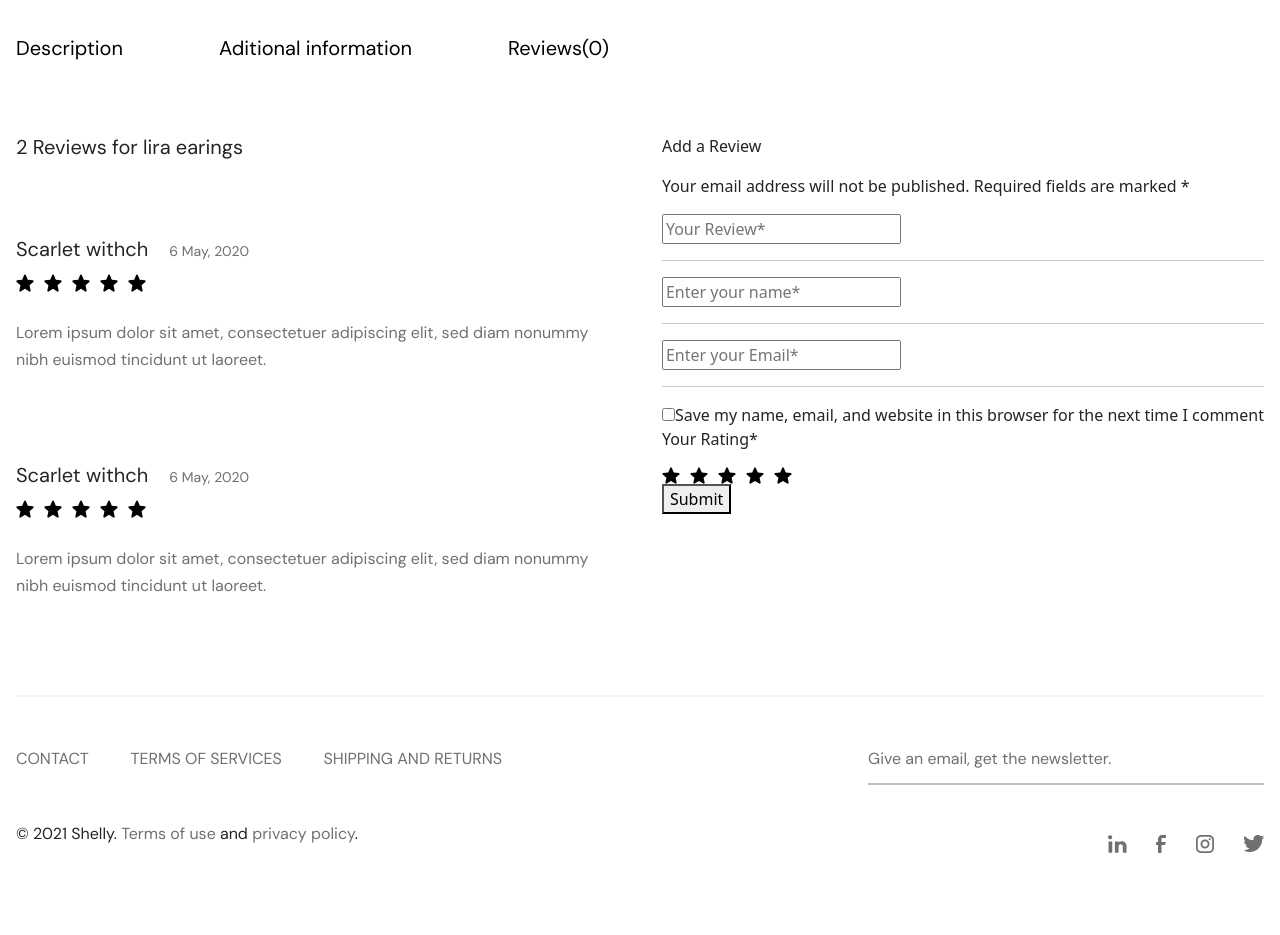
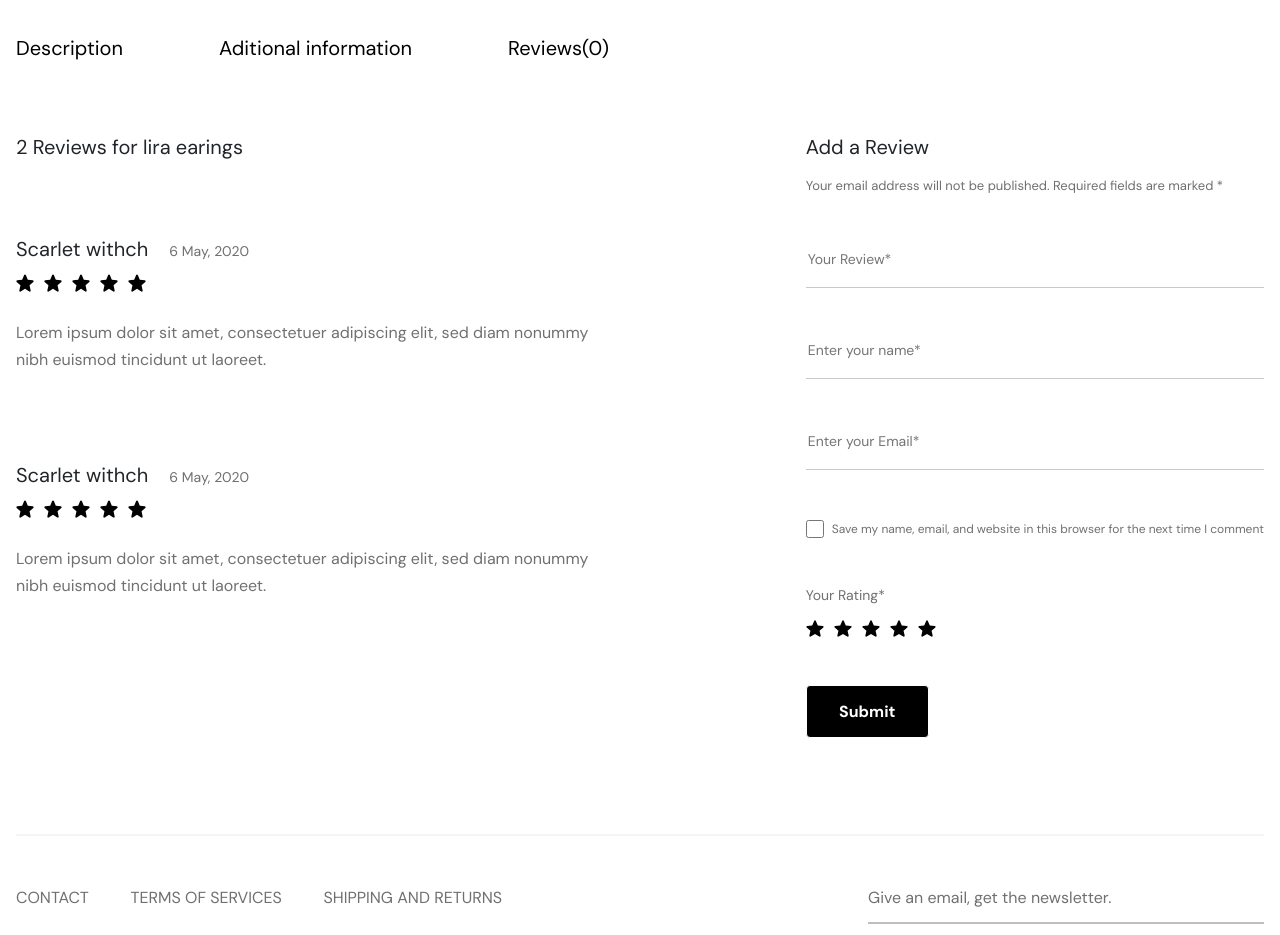
Before and after one commit to Zhafaat/client_project3, a React (Vite) app: page /product/reviews in a window 1280 px wide. Shown: the part 920-1855 px from the top of the page. Built offline with nearby package versions, Linux system fonts and the light colour scheme; a web font is replaced by a local one.

Commit message:
styling router Reviews sudah selesai, component ProductItemInfo sudah selesai

```diff
--- a/src/routes/Reviews.css
+++ b/src/routes/Reviews.css
@@ -20,3 +20,95 @@
     justify-content: space-between;
 
 }
+
+.reviews-addReview {
+    height: 604px;
+    display: flex;
+    flex-direction: column;
+    justify-content: space-between;
+}
+
+.addReview-content {
+    height: 67px;
+    display: flex;
+    flex-direction: column;
+    justify-content: space-between;
+}
+
+.addReviewNotice {
+    font-family: 'DM Sans';
+    font-style: normal;
+    font-weight: 400;
+    font-size: 13px;
+    line-height: 30px;
+    color: #707070;
+    margin: 0;
+}
+
+.addReview-form {
+    height: 491px;
+    display: flex;
+    flex-direction: column;
+    justify-content: space-between;
+}
+
+.addReview-formInput {
+    height: 389.75px;
+    display: flex;
+    flex-direction: column;
+    justify-content: space-between;
+}
+
+.addReview-inputText {
+    height: 291px;
+    display: flex;
+    flex-direction: column;
+    justify-content: space-between;
+}
+
+.inputText-container {
+    height: 35px;
+    display: flex;
+    flex-direction: column;
+    justify-content: space-between;
+}
+
+.inputtextStyle {
+    border: none;
+    background-color: transparent;
+    color: #707070;
+}
+
+#saveData {
+    margin-right: 8px;
+    width: 18px;
+    height: 18px;
+    border: 1px solid #000000;
+}
+
+.inputCheckboxLabel {
+    font-family: 'DM Sans';
+    font-style: normal;
+    font-weight: 400;
+    font-size: 12px;
+    line-height: 16px;
+    color: #707070;
+    align-self: center;
+
+}
+
+.addReview-inputRating {
+    height: 52.64px;
+    display: flex;
+    flex-direction: column;
+    justify-content: space-between;
+}
+
+.addReviewButton {
+    width: 123px;
+    height: 53px;
+    background: #000000;
+    border: 1px solid #FFFFFF;
+    border-radius: 4px;
+    color: #FFFFFF;
+}
--- a/src/routes/Reviews.jsx
+++ b/src/routes/Reviews.jsx
@@ -16,35 +16,37 @@ export default function Reviews() {
             </div>
             <div className="reviews-addReview">
                 <div className="addReview-content">
-                    <p>Add a Review</p>
-                    <p>Your email address will not be published. Required fields are marked *</p>
+                    <p className='heading-3'>Add a Review</p>
+                    <p className='addReviewNotice'>Your email address will not be published. Required fields are marked *</p>
                 </div>
-                <form action="#">
+                <form action="#" className='addReview-form'>
                     <div className="addReview-formInput">
                         <div className="addReview-inputText">
-                            <div className="inputReview-container">
-                                <input type="text" name="review" id="review" placeholder='Your Review*' />
+                            <div className="inputText-container">
+                                <input className='inputtextStyle body-medium' type="text" name="review" id="review" placeholder='Your Review*' />
                                 <hr />
                             </div>
-                            <div className="inputName-container">
-                                <input type="text" name="name" id="name" placeholder='Enter your name*' />
+                            <div className="inputText-container">
+                                <input className='inputtextStyle body-medium' type="text" name="name" id="name" placeholder='Enter your name*' />
                                 <hr />
                             </div>
-                            <div className="inputEmail-container">
-                                <input type="text" name="email" id="email" placeholder='Enter your Email*' />
+                            <div className="inputText-container">
+                                <input className='inputtextStyle body-medium' type="text" name="email" id="email" placeholder='Enter your Email*' />
                                 <hr />
                             </div>
-                            <input type="checkbox" name="saveDate" id="saveData" />
-                            <label htmlFor="saveData">Save my name, email, and website in this browser for the next time I comment</label>
+                            <div className="inputCheckbox-container" style={{display: "flex"}}>
+                                <input type="checkbox" name="saveDate" id="saveData" />
+                                <label className='inputCheckboxLabel' htmlFor="saveData">Save my name, email, and website in this browser for the next time I comment</label>
+                            </div>
 
                         </div>
                         <div className="addReview-inputRating">
-                            <p>Your Rating*</p>
+                            <p className='body-medium' style={{color: "#707070"}}>Your Rating*</p>
                             <ReviewStars />
 
                         </div>
                     </div>
-                    <button type="submit">Submit</button>
+                    <button type="submit" className='addReviewButton body-large'>Submit</button>
                 </form>
             </div>
         </div>
```
